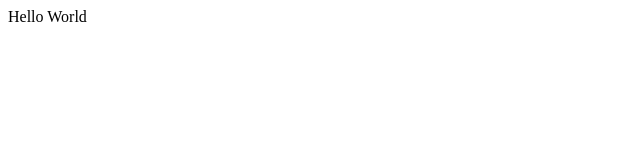
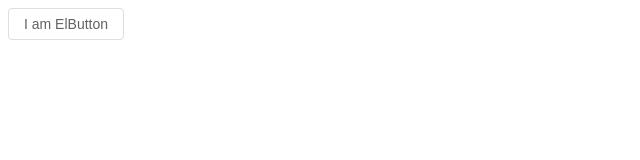
Before and after one commit to IEM-UMPSS/intelligent-world-2033, a Nuxt app: page / in a window 1280 px wide. Shown: the top 160 px of the page, without its empty margins (0-640 px from the left). Built offline with nearby package versions, Linux system fonts and the light colour scheme.

Commit message:
setup element plus/nuxt git push
Signed-off-by: unknown <hovahyii@gmail.com>

```diff
--- a/app.vue
+++ b/app.vue
@@ -1,5 +1,9 @@
 <template>
-  <div>
-    Hello World
-  </div>
+  <el-button>I am ElButton</el-button>
 </template>
+<script>
+  import { ElButton } from 'element-plus'
+  export default {
+    components: { ElButton },
+  }
+</script>
--- a/nuxt.config.ts
+++ b/nuxt.config.ts
@@ -1,6 +1,4 @@
 // https://nuxt.com/docs/api/configuration/nuxt-config
 export default defineNuxtConfig({
-  modules: [
-
-  ],
+  modules: ['@element-plus/nuxt'],
 })
--- a/package.json
+++ b/package.json
@@ -9,6 +9,7 @@
     "postinstall": "nuxt prepare"
   },
   "devDependencies": {
+    "@element-plus/nuxt": "^1.0.4",
     "@types/node": "^18",
     "nuxt": "^3.4.3"
   },
```
Also changed, not shown: 1 other file (tests, documents, lock files or other folders).
